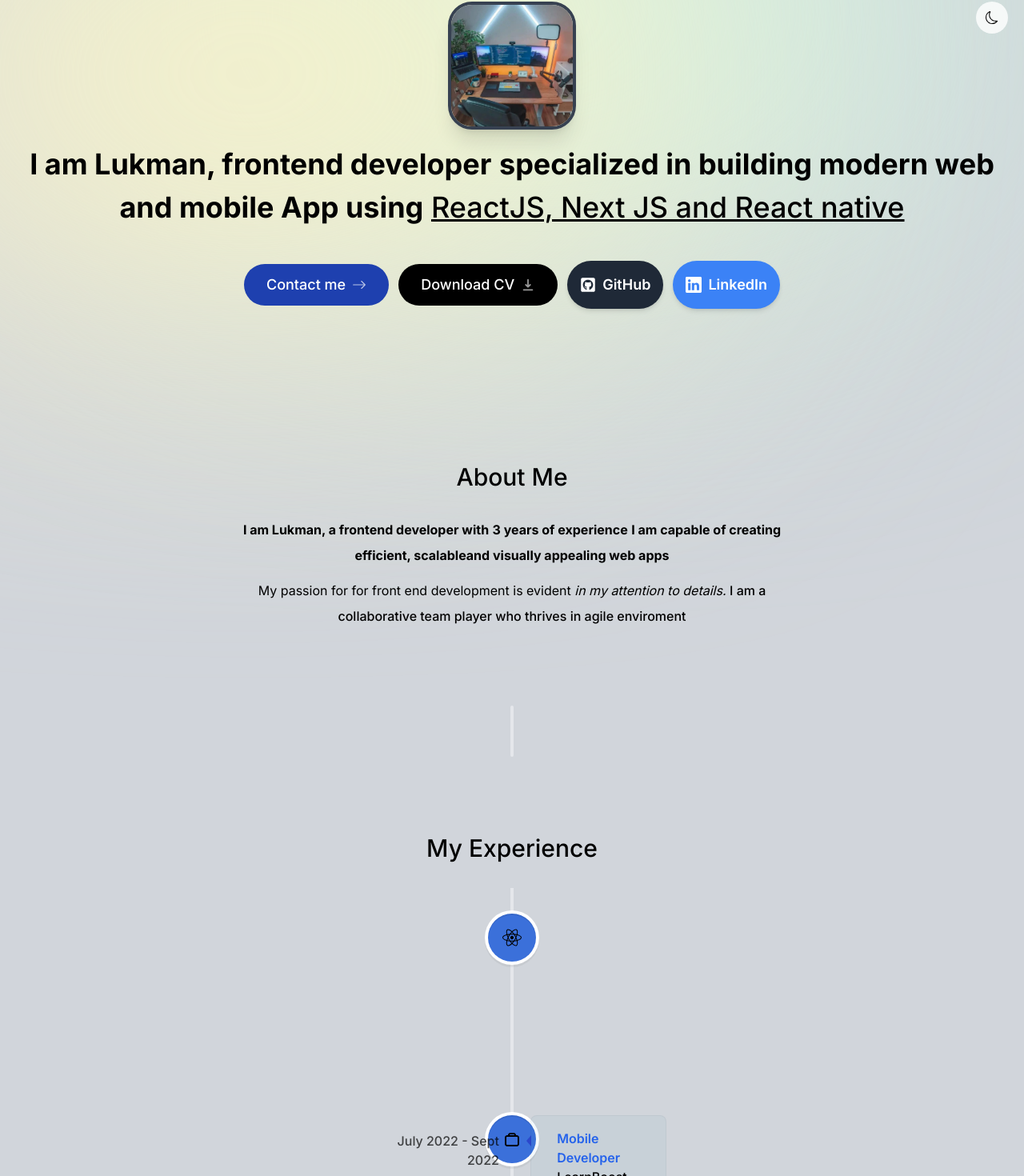
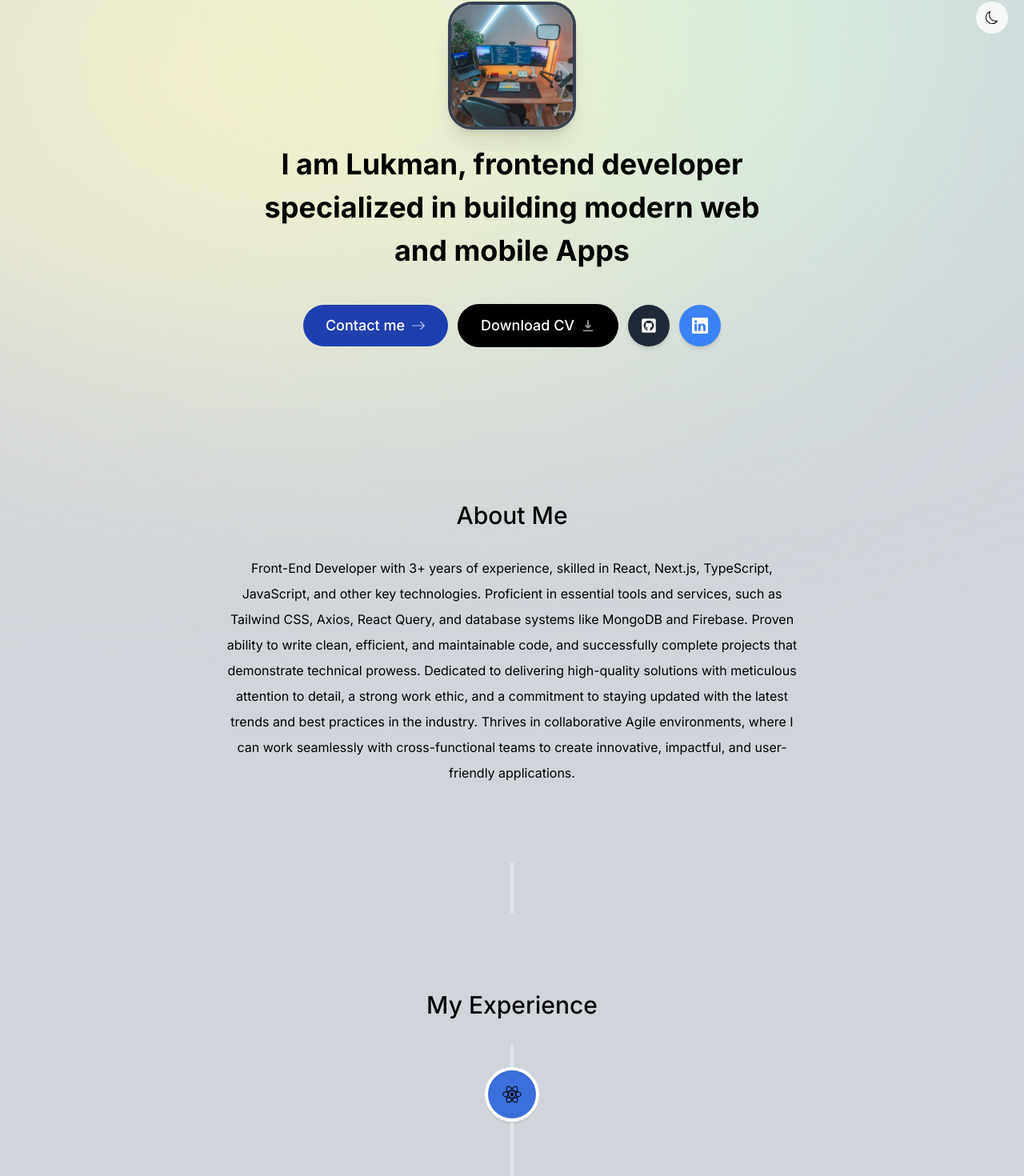
Before and after one commit to Lukman10a/newportfolio, a Next.js app: page / in a window 1280 px wide. Shown: the part 142-1612 px from the top of the page at 80% size. Built offline with nearby package versions, Linux system fonts and the light colour scheme.

Commit message:
made some changes

```diff
--- a/app/globals.css
+++ b/app/globals.css
@@ -2,6 +2,14 @@
 @tailwind components;
 @tailwind utilities;
 
-body {
+html {
   --line-color: #e5e7eb;
 }
+
+html.dark {
+  --line-color: rgba(255, 255, 255, 0.2);
+}
+
+.borderBlack {
+  @apply border border-black/10;
+}
--- a/app/layout.tsx
+++ b/app/layout.tsx
@@ -7,6 +7,7 @@ import { Inter } from "next/font/google";
 import { Providers } from "./providers";
 import { Toaster } from "react-hot-toast";
 import ThemeSwitch from "@/components/ThemeSwitch";
+import Script from "next/script";
 
 const inter = Inter({ subsets: ["latin"] });
 
@@ -21,7 +22,7 @@ export default function RootLayout({
   children: React.ReactNode;
 }) {
   return (
-    <html lang="en">
+    <html lang="en" suppressHydrationWarning className="!scroll-smooth">
       <body
         className={`${inter.className} bg-gray-300 text-black relative pt-28 sm:pt-36 dark:bg-gray-800 dark:text-gray-50 dark:text-opacity-90`}
       >
--- a/components/sections/About.tsx
+++ b/components/sections/About.tsx
@@ -18,7 +18,7 @@ export default function About() {
       className="max-w-[45rem] text-center leading-8 scroll-mt-28"
     >
       <SectionHeading>About me</SectionHeading>
-      <p className="mb-3">
+      {/* <p className="mb-3">
         <span className="font-bold">
           I am Lukman, a frontend developer with
         </span>{" "}
@@ -35,6 +35,20 @@ export default function About() {
         <span className="font-medium">
           I am a collaborative team player who thrives in agile enviroment
         </span>
+      </p> */}
+
+      <p>
+        Front-End Developer with 3+ years of experience, skilled in React,
+        Next.js, TypeScript, JavaScript, and other key technologies. Proficient
+        in essential tools and services, such as Tailwind CSS, Axios, React
+        Query, and database systems like MongoDB and Firebase. Proven ability to
+        write clean, efficient, and maintainable code, and successfully complete
+        projects that demonstrate technical prowess. Dedicated to delivering
+        high-quality solutions with meticulous attention to detail, a strong
+        work ethic, and a commitment to staying updated with the latest trends
+        and best practices in the industry. Thrives in collaborative Agile
+        environments, where I can work seamlessly with cross-functional teams to
+        create innovative, impactful, and user-friendly applications.
       </p>
     </motion.section>
   );
--- a/components/sections/Experience.tsx
+++ b/components/sections/Experience.tsx
@@ -34,7 +34,7 @@ export default function Experience() {
               <VerticalTimelineElement
                 contentStyle={{
                   background:
-                    theme === "light" ? "#f3f4f6" : "rgba(43, 133, 178, 0.05)",
+                    theme === "light" ? "#b2bdd0" : "rgba(43, 133, 178, 0.05)",
                   boxShadow: "none",
                   border: "1px solid rgba(48, 40, 40, 0.05)",
                   textAlign: "left",
@@ -46,18 +46,18 @@ export default function Experience() {
                 contentArrowStyle={{
                   borderRight:
                     theme === "light"
-                      ? "0.4rem solid #9ca3af"
+                      ? "0.4rem solid #596475"
                       : "0.4rem solid rgba(27, 30, 188, 0.5)",
                 }}
                 date={item.date}
                 icon={item.icon}
                 iconStyle={{
-                  background: theme === "light" ? "#ffff" : "#3b70da",
+                  background: theme === "light" ? "#ac9e9e" : "#3b70da",
                   fontSize: "1.5rem",
                   visibility: "visible",
                 }}
               >
-                <h3 className="font-semibold capitalize text-blue-600">
+                <h3 className="font-semibold capitalize text-blue-500">
                   {item.title}
                 </h3>
                 <p className="font-normal !mt-0">{item.location}</p>
--- a/components/sections/Footer.tsx
+++ b/components/sections/Footer.tsx
@@ -2,10 +2,12 @@ import React from "react";
 
 const Footer = () => {
   return (
-    <footer>
-      <small>
-        This is my personal portfolio, it was built using Next Js, Typescript
-        and Tailwind CSS
+    <footer className="mb-10 px-4 text-center text-gray-500">
+      <small className="mb-2 block text-xs">
+        <span className="font-semibold">
+          This is my personal portfolio, it was built using Next Js, Typescript
+          and Tailwind CSS
+        </span>
       </small>
     </footer>
   );
--- a/components/sections/Header.tsx
+++ b/components/sections/Header.tsx
@@ -18,8 +18,8 @@ export default function Header() {
         initial={{ y: -100, x: "-50%", opacity: 0 }}
         animate={{ y: 0, x: "-50%", opacity: 1 }}
       ></motion.div>
-      <nav className="flex fixed top-[0.15rem] left-1/2  h-12 -translate-x-1/2 py-2 sm:top-[1.7rem] sm:h-[initial] sm:py-0">
-        <ul className="flex w-[22rem] flex-wrap items-center justify-center gap-y-1 text-[0.9rem] font-medium text-gray-500 sm:w-[initial] sm:flex-nowrap sm:gap-5">
+      <nav className="flex fixed top-[0.25rem] left-1/2 h-12 -translate-x-1/2 py-2 sm:top-[1.7rem] sm:h-[initial] sm:py-0">
+        <ul className="flex w-[22rem] flex-nowrap items-center justify-center gap-y-1 text-[0.9rem] font-medium text-gray-500 sm:w-[initial] sm:flex-nowrap sm:gap-5">
           {links.map((link) => (
             <motion.li
               key={link.hash}
@@ -29,7 +29,7 @@ export default function Header() {
             >
               <Link
                 className={clsx(
-                  "flex w-full items-center justify-center px-3 py-3 hover:text-gray-700 transition dark:text-gray-300 dark:hover:text-gray-300",
+                  "flex w-full items-center justify-center px-3 py-3 hover:text-black transition dark:text-gray-300 dark:hover:text-gray-300",
 
                   {
                     "text-gray-900 dark:text-gray-100":
--- a/components/sections/intro.tsx
+++ b/components/sections/intro.tsx
@@ -34,8 +34,8 @@ export default function Intro() {
             <Image
               src={workSpace}
               alt="workspace"
-              width="300"
-              height="500"
+              width="500"
+              height="700"
               quality="95"
               priority={true}
               className="w-40 h-40 rounded-[30px] object-cover border-[0.3rem] border-gray-700 shadow-xl"
@@ -49,10 +49,10 @@ export default function Intro() {
         initial={{ opacity: 0, y: 100 }}
         animate={{ opacity: 1, y: 0 }}
       >
-        <span className="font-bold">I am Lukman, frontend developer</span>{" "}
+        <p className="font-bold">I am Lukman, frontend developer</p>{" "}
         <span className="font-bold">specialized in building modern web </span>{" "}
-        <span className="font-bold">and mobile App using</span>{" "}
-        <span className="underline">ReactJS, Next JS and React native</span>{" "}
+        <p className="font-bold">and mobile Apps</p>{" "}
+        {/* <span className="underline">ReactJS, Next JS and React native</span>{" "}   */}
       </motion.h1>
 
       <motion.div
@@ -94,7 +94,7 @@ export default function Intro() {
           className="p-4 bg-gray-800 hover:bg-gray-700 text-white flex items-center gap-2 rounded-full shadow-md transition-all duration-300"
         >
           <FaGithubSquare size={20} />
-          <span className="font-semibold">GitHub</span>
+          {/* <span className="font-semibold">GitHub</span> */}
         </a>
 
         <a
@@ -105,7 +105,7 @@ export default function Intro() {
           className="p-4 bg-blue-500 hover:bg-blue-400 text-white flex items-center gap-2 rounded-full shadow-md transition-all duration-300"
         >
           <BsLinkedin size={20} />
-          <span className="font-semibold">LinkedIn</span>
+          {/* <span className="font-semibold">LinkedIn</span> */}
         </a>
       </motion.div>
     </section>
```
